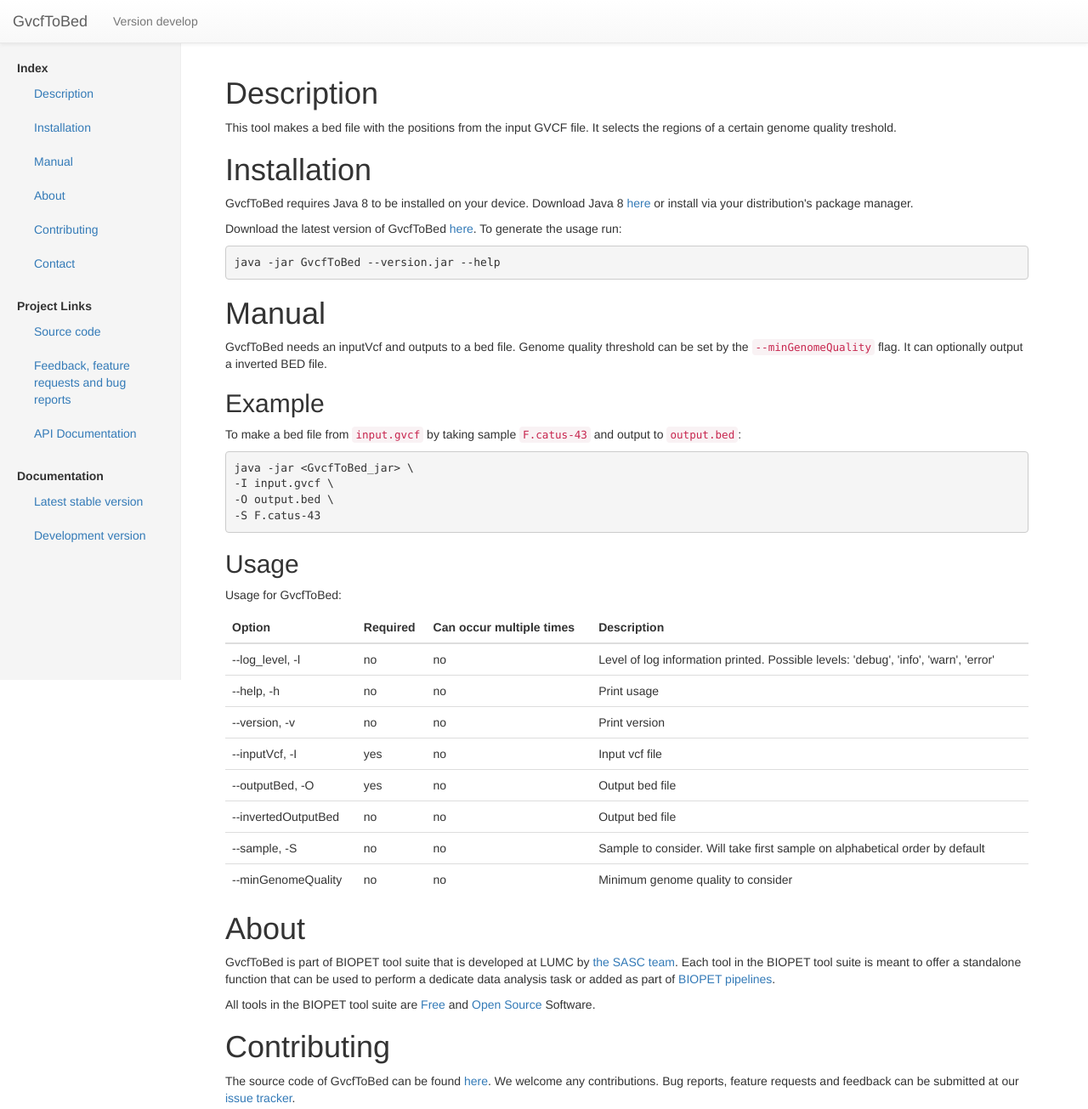
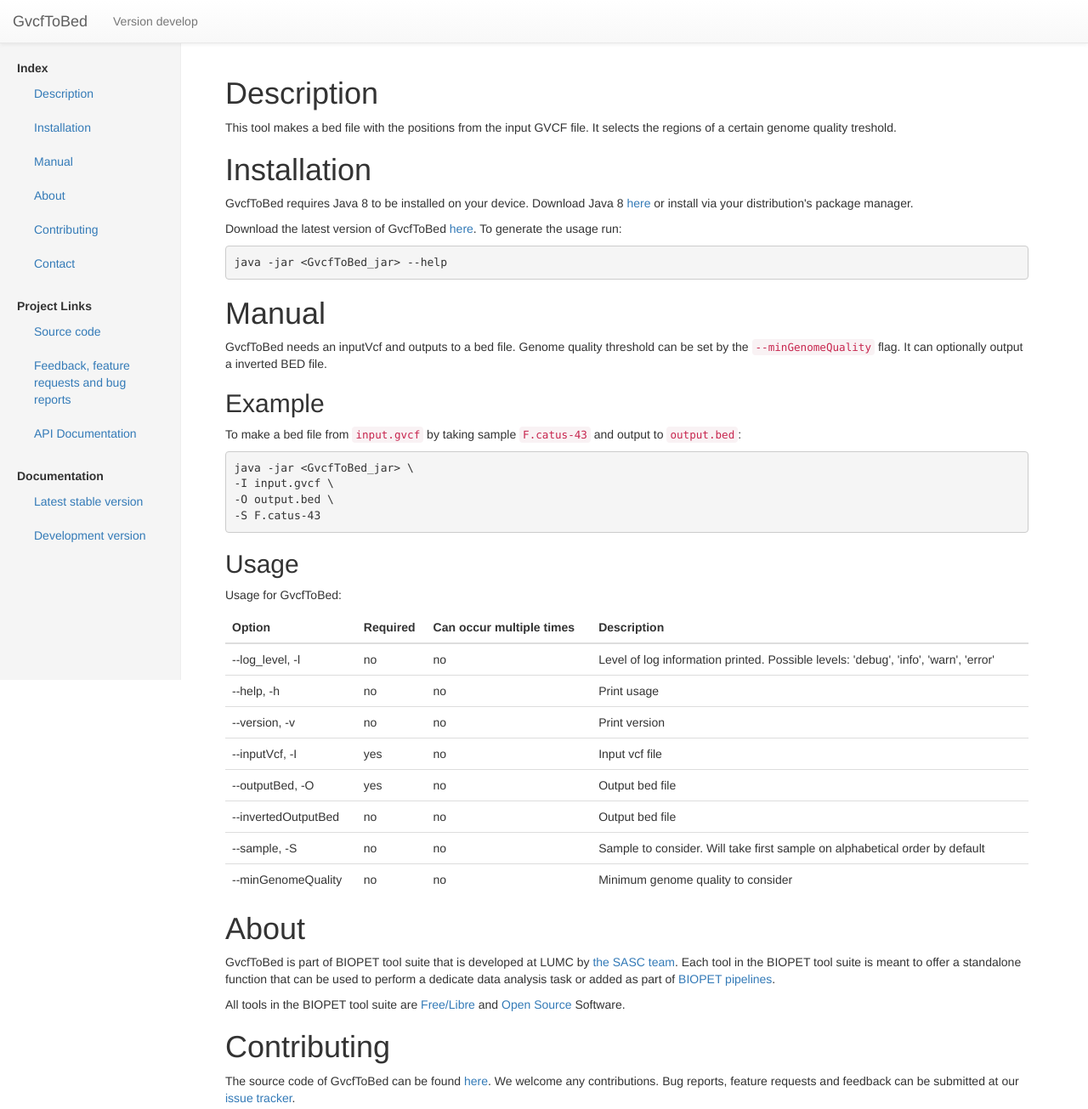
Before and after one commit to biopet/gvcftobed, a plain HTML site: page develop/index.html in a window 1280 px wide. Shown: the top 1305 px of the page at 85% size. Drawn offline with nearby package versions, Linux system fonts and the light colour scheme.

Commit message:
updated site

```diff
--- a/develop/index.html
+++ b/develop/index.html
@@ -91,7 +91,7 @@
         or install via your distribution&#39;s package manager.</p>
         <p>Download the latest version of GvcfToBed <a href="https://github.com/biopet/gvcftobed/releases/">here</a>.
         To generate the usage run:</p>
-        <pre><code>java -jar GvcfToBed --version.jar --help</code></pre>
+        <pre><code>java -jar &lt;GvcfToBed_jar&gt; --help</code></pre>
 
         <h1 id="manual" class="section">Manual</h1>
         <p>GvcfToBed needs an inputVcf and outputs to a bed file.
@@ -173,7 +173,7 @@
         <p>GvcfToBed is part of BIOPET tool suite that is developed at LUMC by <a href="http://sasc.lumc.nl/">the SASC team</a>.
         Each tool in the BIOPET tool suite is meant to offer a standalone function that can be used to perform a
         dedicate data analysis task or added as part of <a href="http://biopet-docs.readthedocs.io/en/latest/">BIOPET pipelines</a>.</p>
-        <p>All tools in the BIOPET tool suite are <a href="https://www.gnu.org/philosophy/free-sw.html">Free</a> and
+        <p>All tools in the BIOPET tool suite are <a href="https://www.gnu.org/philosophy/free-sw.html">Free/Libre</a> and
         <a href="https://opensource.org/osd">Open Source</a> Software.</p>
 
         <h1 id="contributing" class="section">Contributing</h1>
```
